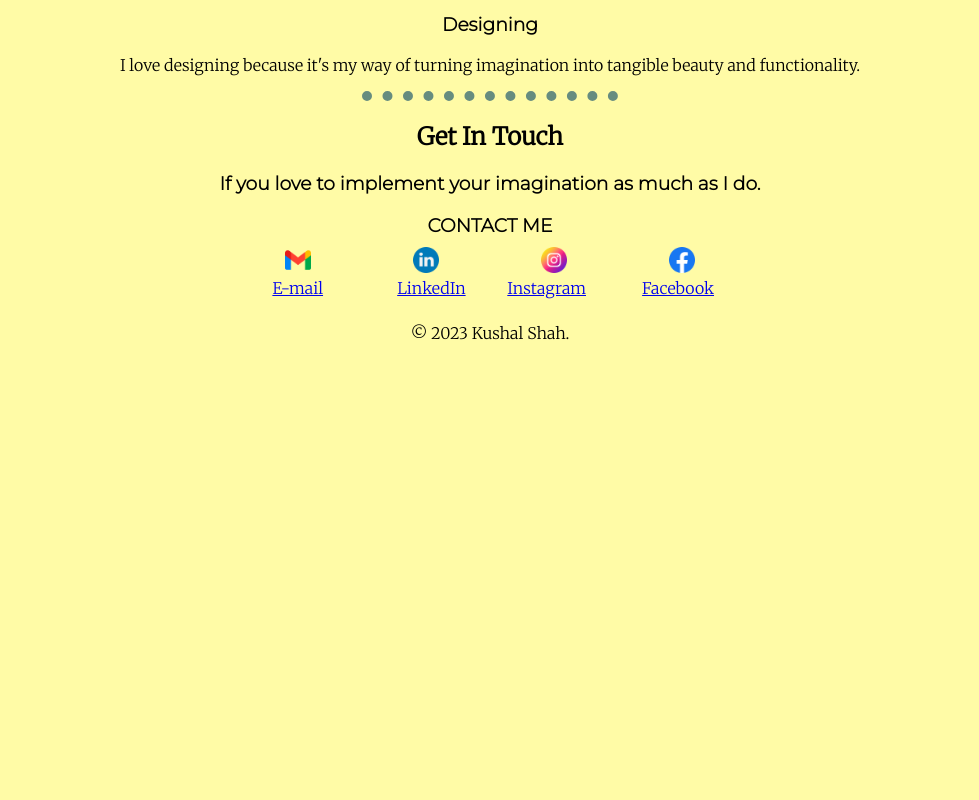
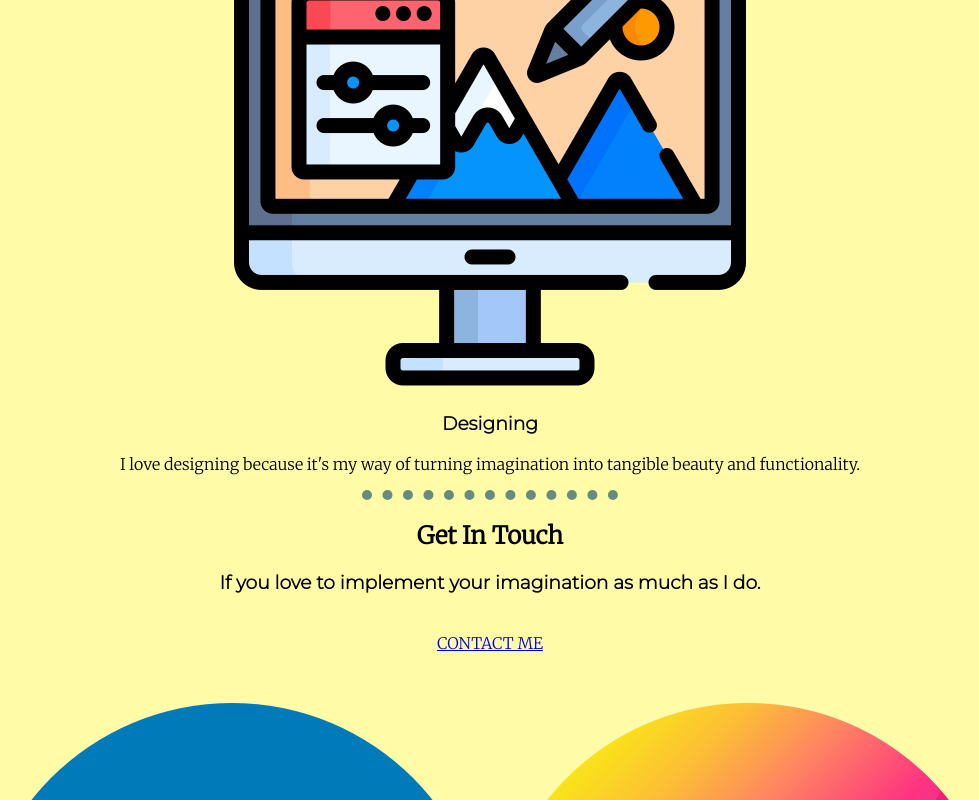
Before and after one commit to kushalshah17/My-Site, a plain HTML site: page index.html in a window 1280 px wide. Shown: the part 1660-2460 px from the top of the page, without its empty margins (150-1129 px from the left). Before the commit the page ends 2019 px from the top, so only its background shows below. Drawn offline with Linux system fonts and the light colour scheme; a web font is replaced by a local one.

Commit message:
Update index.html

```diff
--- a/index.html
+++ b/index.html
@@ -16,28 +16,28 @@
     <div class="top-container">
         <img class="top-cloud" src="img/cloud.png" alt="cloud-img" height="100px">
         <h1>I'm Kushal.</h1>
-        <p><strong>a <span class="stud">stud</span>ent.</strong></p>
+        <h2><strong>a <span class="stud">stud</span>ent.</strong></h2>
         <img class="bottom-cloud" src="img/cloud.png" alt="cloud-img" height="100px">
-        <img src="img/mountain.png" alt="mountain-img" height="460px">
+        <img src="img/mountain.png" alt="mountain-img" height="400px">
     </div>
 
     <div class="middle-container">
         <div class="profile">
             <img src="img/kushal.png" alt="kushal-img" width="17%">
             <h2>Hello.</h2>
-            <p>I am a 3rd year computer science student. I love coding, creating and cars.</p>
+            <p class="intro">I am a 3rd year computer science student. I love coding, creating and cars.</p>
         </div>
         <hr>
         <div class="skills">
             <h2>My Skills.</h2>
             <div class="skill-row">
-                <img class="" src="img/code.png" alt="code-img" width="20%">
+                <img class="code" src="img/code.png" alt="code-img">
                 <h3>Coding</h3>
                 <p>I started coding in school days with the thought of learning and creating something which would be
                     fun & helpful.</p>
             </div>
             <div class="skill-row">
-                <img class="" src="img/illustration.png" alt="illustration-img" width="20%">
+                <img class="illustration" src="img/illustration.png" alt="illustration-img">
                 <h3>Designing</h3>
                 <p>I love designing because it's my way of turning imagination into tangible beauty and functionality.
                 </p>
@@ -46,23 +46,23 @@
         <hr>
         <div class="contact-me">
             <h2>Get In Touch</h2>
-            <h3>If you love to implement your imagination as much as I do.</h3>
-            <h3>CONTACT ME</h3>
+            <h3>If you love to implement your imagination as much as I do.</h3><br>
+            <a class="btn"
+                href="https://mail.google.com/mail/u/0/?tab=rm&ogbl#inbox?compose=GTvVlcRwRQKmhRdpVCgzWDLDjrctpSbhKdMXzTkdFgWhbJZWKMhNwgwthwwsdsxPqGJlMzzcSGxfr">CONTACT
+                ME</a>
         </div>
     </div>
 
     <div class="bottom-container">
-        <img class="footer-gmail" src="img/gmail.png" alt="gmail-logo">
-        <a class="footer-link-gmail"
-            href="https://mail.google.com/mail/u/0/?tab=rm&ogbl#inbox?compose=GTvVlcRwRQKmhRdpVCgzWDLDjrctpSbhKdMXzTkdFgWhbJZWKMhNwgwthwwsdsxPqGJlMzzcSGxfr">E-mail</a>
-        <img class="footer-linkdin" src="img/linkedin.png" alt="linkedin-logo">
-        <a class="footer-link-linkdin" href="https://www.linkedin.com/in/kushal--shah/">LinkedIn</a>
-        <img class="footer-insta" src="img/instagram.png" alt="instagram-logo">
-        <a class="footer-link-insta" href="https://www.instagram.com/kushal.shah.017/">Instagram</a>
-        <img class="footer-fb" src="img/facebook.png" alt="facebook-logo">
-        <a class="footer-link-fb" href="https://www.facebook.com/kushal.shah.754365">Facebook</a>
+
+        <img class="footer-logo" src="img/linkedin.png" alt="linkedin-logo">
+        <img class="footer-logo" src="img/instagram.png" alt="instagram-logo">
+        <img class="footer-logo" src="img/facebook.png" alt="facebook-logo">
         <br>
-        <p>© 2023 Kushal Shah.</p>
+        <a class="footer-link" href="https://www.linkedin.com/in/kushal--shah/"><strong>LinkedIn</strong></a>
+        <a class="footer-link" href="https://www.instagram.com/kushal.shah.017/"><strong>Instagram</strong></a>
+        <a class="footer-link" href="https://www.facebook.com/kushal.shah.754365"><strong>Facebook</strong></a>
+        <p class="copy-right">© 2023 Kushal Shah.</p>
     </div>
 
 </body>
```
